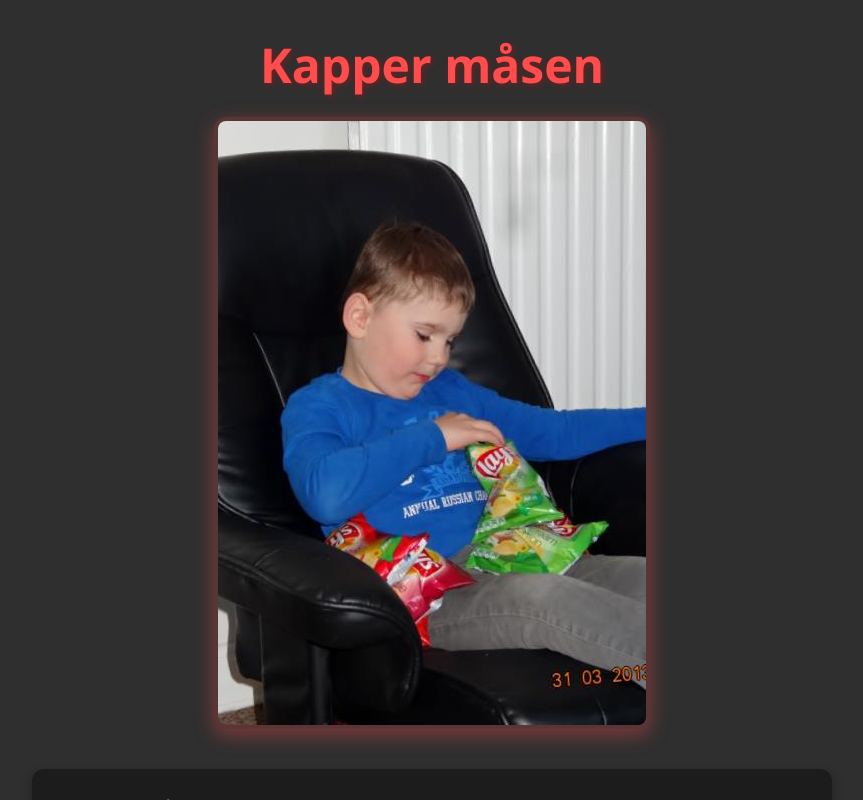
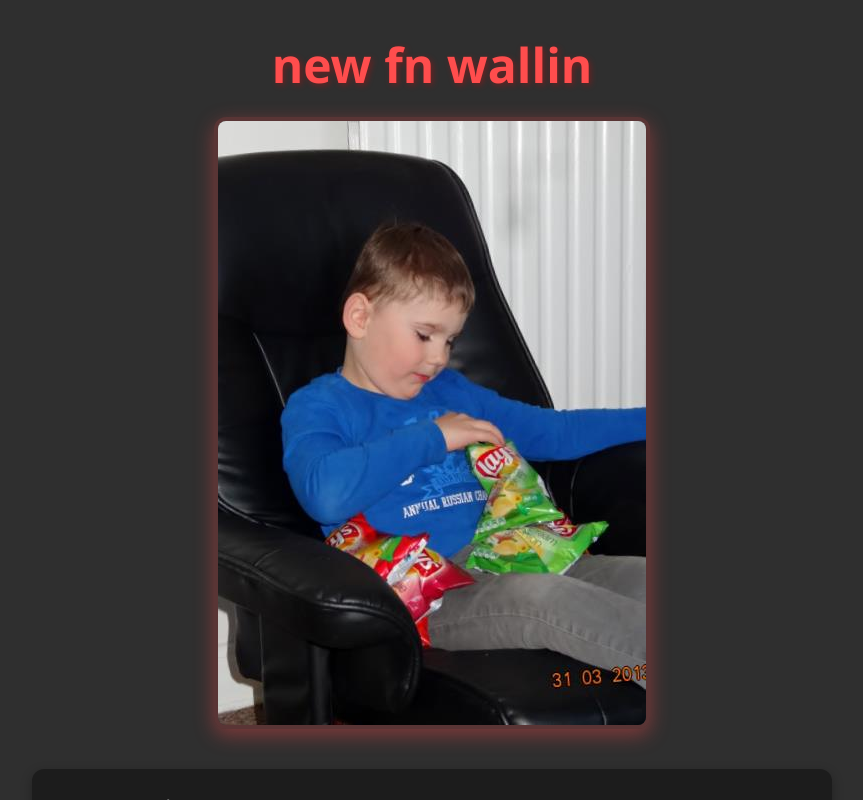
Before and after one commit to smqckd/smqckd.github.io, a plain HTML site: page index.html in a window 1280 px wide. Shown: the whole page, without its empty margins (208-1071 px from the left). Drawn offline with Linux system fonts and the light colour scheme.

Commit message:
Update index.html

```diff
--- a/index.html
+++ b/index.html
@@ -11,7 +11,7 @@
   <div class="wave-background"></div>
 
   <div class="container">
-    <h1>Kapper måsen</h1>
+    <h1>new fn wallin</h1>
     <img src="/img/kap.png" alt="Key Centered Image" />
     <div class="content">
     <p> Yo, Kasper Måsen, han er manden med stil,
```
